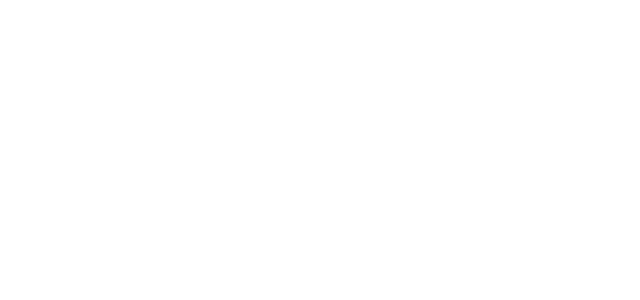
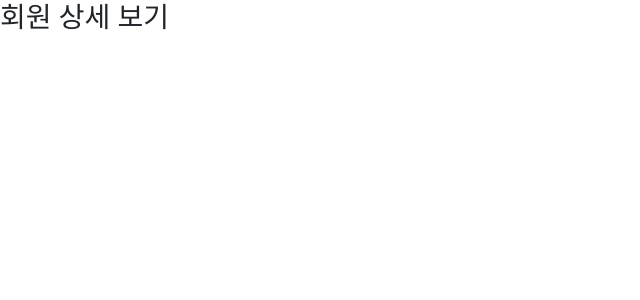
Before and after one commit to sebaek/react-20250630, a React (Vite) app: page /member/detail in a window 1280 px wide. Before the commit this address had no page. Shown: the top 300 px of the page, without its empty margins (0-640 px from the left). Built offline with nearby package versions, Linux system fonts and the light colour scheme.

Commit message:
url search params

```diff
--- a/src/App46.jsx
+++ b/src/App46.jsx
@@ -25,12 +25,21 @@ function Child1() {
   );
 }
 
+function Child2() {
+  const [params] = useSearchParams();
+
+  const userId = params.get("id");
+
+  return <h3>{userId} 회원 상세 보기</h3>;
+}
+
 function App46(props) {
   return (
     <div>
       <BrowserRouter>
         <Routes>
           <Route path="board/detail" element={<Child1 />} />
+          <Route path="member/detail" element={<Child2 />} />
         </Routes>
       </BrowserRouter>
     </div>
```
